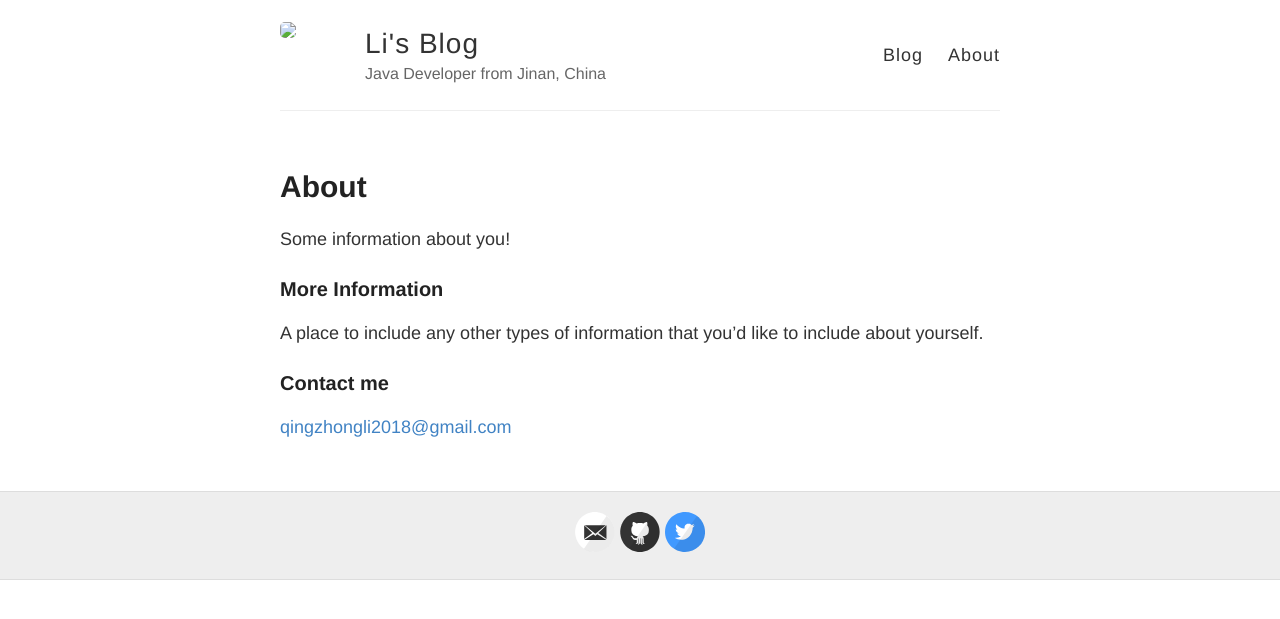
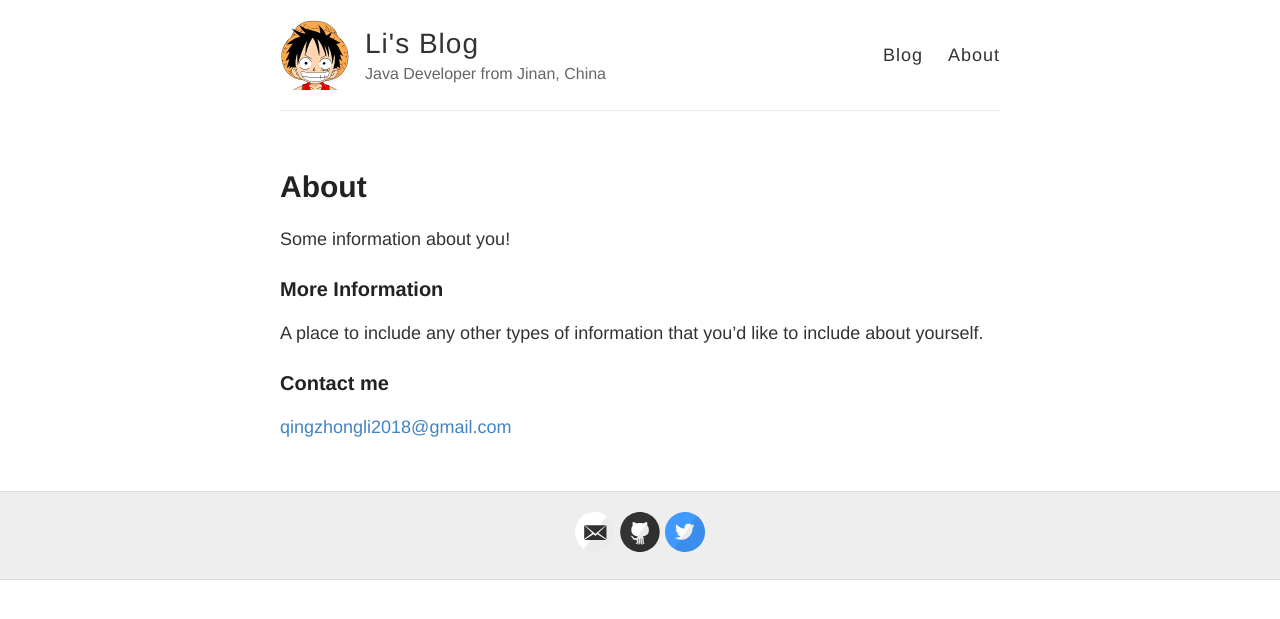
Before and after one commit to qingzhongli/qingzhongli.github.io, a Jekyll site: the page built from about.md, in a window 1280 px wide. Shown: the top 619 px of the page. Built offline with Jekyll 4.4.1, drawn with Linux system fonts in a browser that asks for light colours.

Commit message:
update logo link

```diff
--- a/_config.yml
+++ b/_config.yml
@@ -9,7 +9,7 @@ name: Li's Blog
 description: Java Developer from Jinan, China
 
 # URL of your avatar or profile pic (you could use your GitHub profile pic)
-avatar: images/logo.png
+avatar: https://qingzhongli.com/images/logo.png
 
 #
 # Flags below are optional
```
